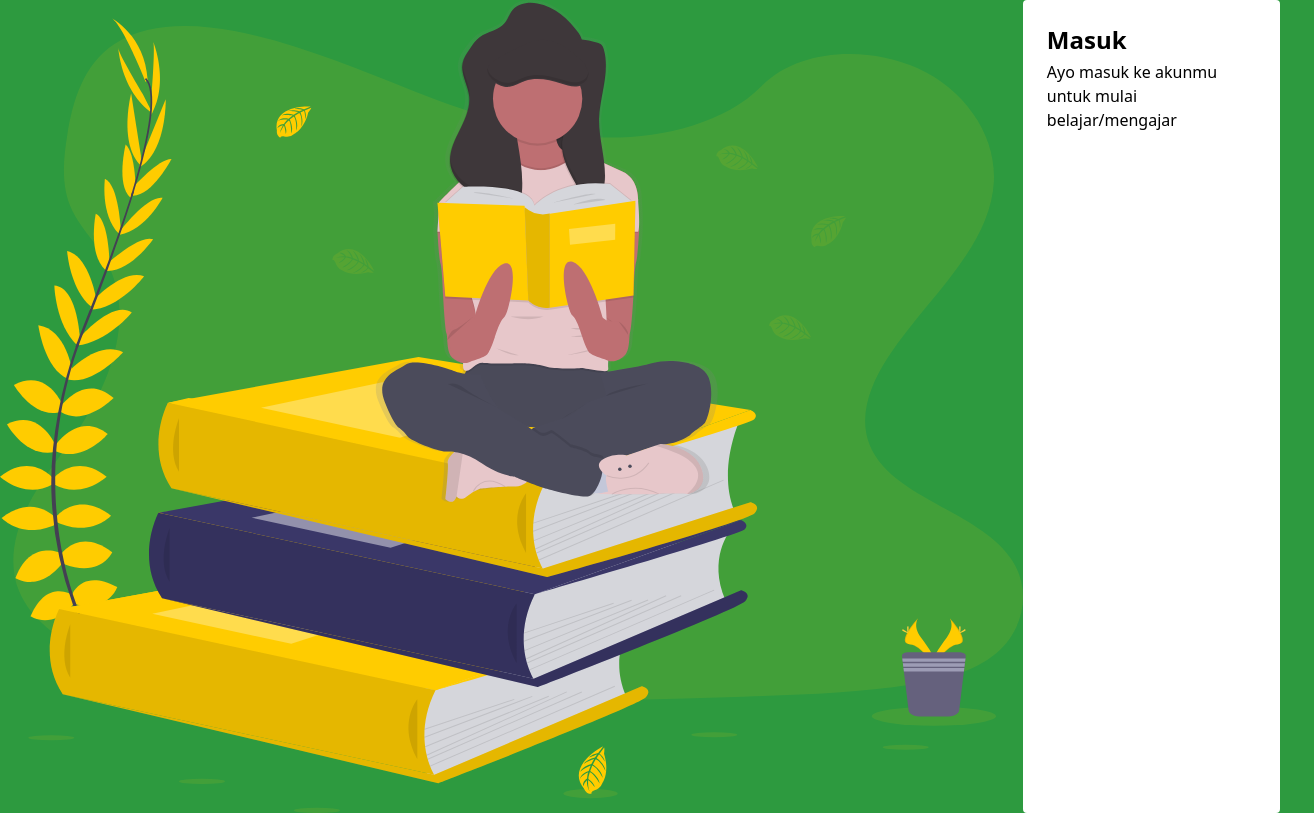
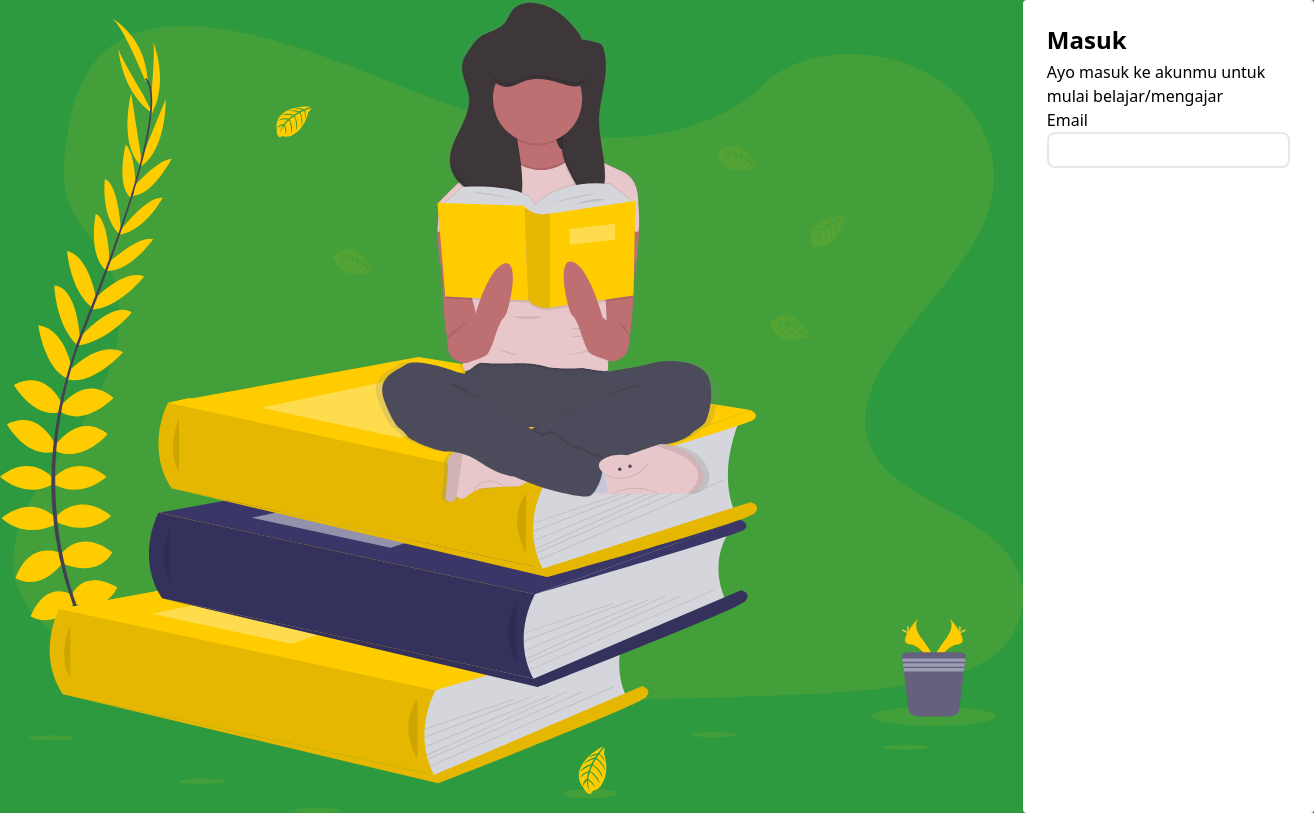
Before and after one commit to andirayka/lesinaja, a React (Create React App) app: page /masuk in a window 1280 px wide. Shown: the whole page, 1314 px wide, since content can reach past the window. Built offline with nearby package versions, Linux system fonts and the light colour scheme.

Commit message:
add InputText component

```diff
--- a/src/components/moleculs/InputText.js
+++ b/src/components/moleculs/InputText.js
@@ -1,8 +1,23 @@
 import React from "react";
 
-// * Durung dadi, contoh tok. Monggo diganti terus komen iki dihapus
-const InputText = () => {
-  return <div>input text</div>;
+const InputText = ({ label, value, onChange }) => {
+  // const focusInputClass = inputClass
+  //   .split(" ")
+  //   .map((item) => `focus:${item}`)
+  //   .join(" ");
+
+  return (
+    <div>
+      <p className="text-left text-base font-medium">{label}</p>
+      <input
+        type="text"
+        value={value}
+        onChange={({ target }) => onChange(target.value)}
+        // className={`${inputClass} ${focusInputClass}`}
+        className="border-2 rounded-lg border-gray-200 p-1"
+      />
+    </div>
+  );
 };
 
 export default InputText;
--- a/src/components/moleculs/SectionTitle.js
+++ b/src/components/moleculs/SectionTitle.js
@@ -3,9 +3,9 @@ import React from "react";
 const SectionTitle = ({ heading, body }) => {
   return (
     <div>
-      <p className="text-left text-2xl font-bold">{heading}</p>
+      <p className="text-2xl font-bold">{heading}</p>
 
-      {body && <p className="text-left text-base mt-1">{body}</p>}
+      {body && <p className="text-base mt-1">{body}</p>}
     </div>
   );
 };
--- a/src/pages/Login.js
+++ b/src/pages/Login.js
@@ -1,8 +1,11 @@
-import React from 'react';
-import { ContentContainer, SectionTitle } from '@components';
-import { logregLogo } from '@assets';
+import React, { useState } from "react";
+import { ContentContainer, InputText, SectionTitle } from "@components";
+import { logregLogo } from "@assets";
 
 const Login = () => {
+  const [email, setEmail] = useState("");
+  const [password, setPassword] = useState("");
+
   return (
     <div className="flex flex-row">
       <img src={logregLogo} alt="" />
@@ -11,6 +14,7 @@ const Login = () => {
           heading="Masuk"
           body="Ayo masuk ke akunmu untuk mulai belajar/mengajar"
         />
+        <InputText label="Email" value={email} onChange={setEmail} />
       </ContentContainer>
     </div>
   );
```
